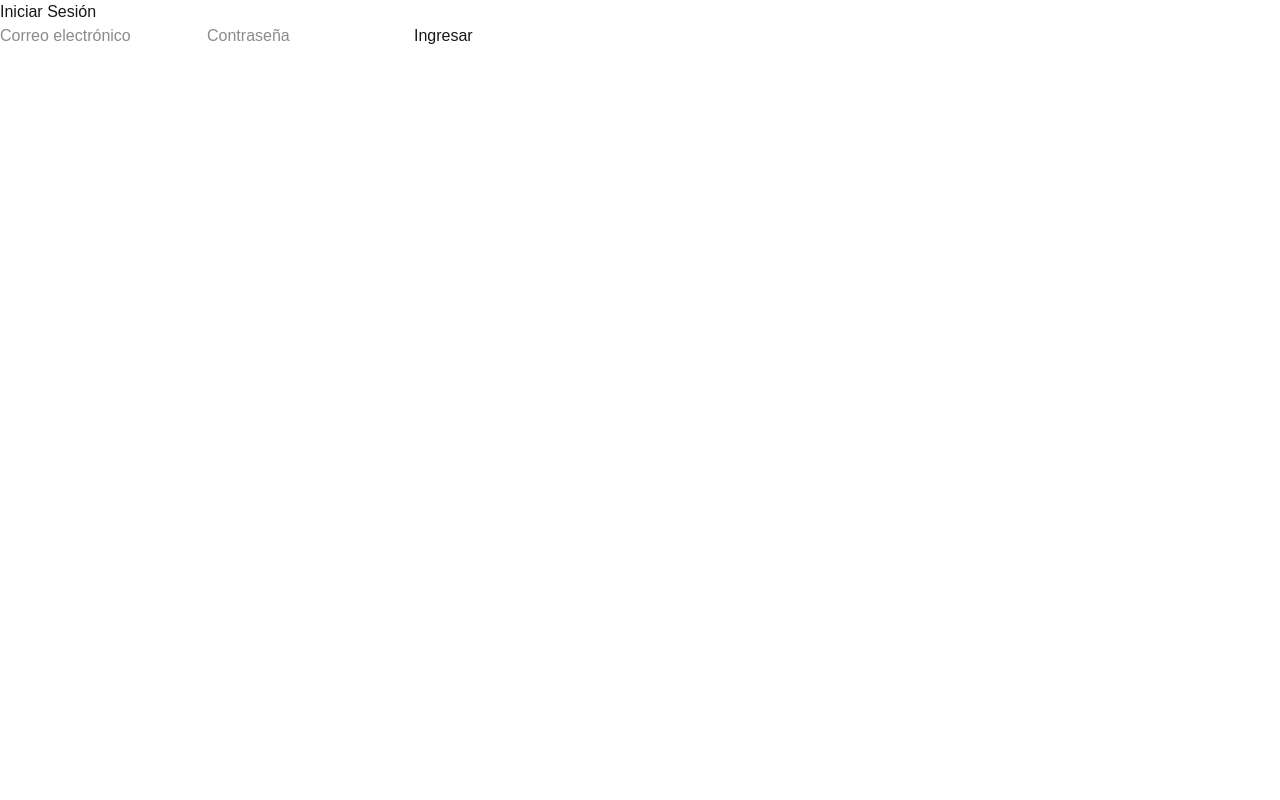
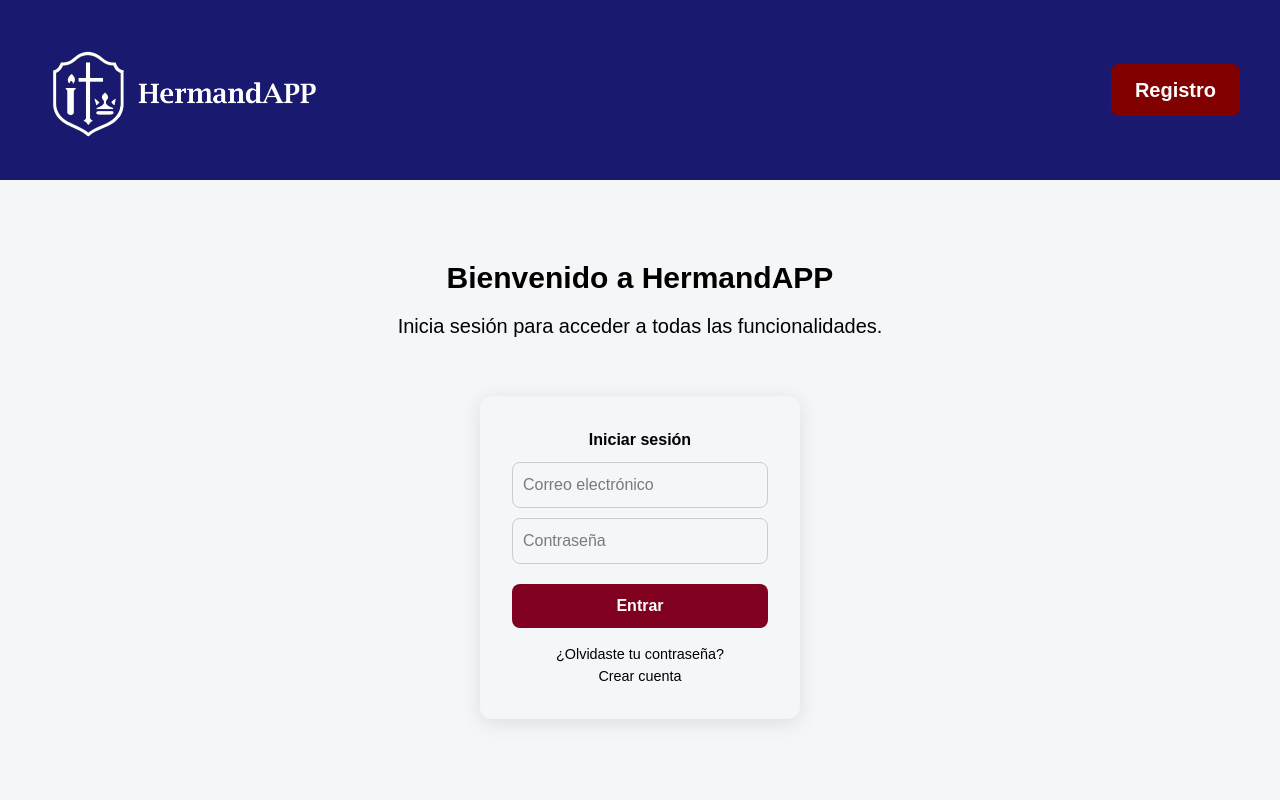
Before and after one commit to davdelpal1/HermandAPP, a Next.js app in the folder apps/web/: page /login in a window 1280 px wide. Shown: the top 800 px of the page. Built offline with nearby package versions, Linux system fonts and the light colour scheme.

Commit message:
Actualizando página de login

```diff
--- /dev/null
+++ b/apps/web/src/pages/dashboard.tsx
@@ -0,0 +1,43 @@
+import React from 'react';
+
+const Dashboard: React.FC = () => {
+    return (
+        <div className="dashboard-container">
+            <header className="dashboard-header">
+                <h1>Panel de Control</h1>
+            </header>
+            <main className="dashboard-main">
+                <section className="dashboard-section">
+                    <h2>Estadísticas</h2>
+                    <div className="stats-grid">
+                        <div className="stat-card">
+                            <h3>Usuarios</h3>
+                            <p>120</p>
+                        </div>
+                        <div className="stat-card">
+                            <h3>Eventos</h3>
+                            <p>15</p>
+                        </div>
+                        <div className="stat-card">
+                            <h3>Donaciones</h3>
+                            <p>€1,200</p>
+                        </div>
+                    </div>
+                </section>
+                <section className="dashboard-section">
+                    <h2>Últimos Movimientos</h2>
+                    <ul className="movements-list">
+                        <li>Juan Pérez realizó una donación de €50</li>
+                        <li>Evento "Cena Benéfica" creado</li>
+                        <li>María López se registró como usuario</li>
+                    </ul>
+                </section>
+            </main>
+            <footer className="dashboard-footer">
+                <p>© 2023 HermandAPP</p>
+            </footer>
+        </div>
+    );
+};
+
+export default Dashboard;
--- a/apps/web/src/pages/login.tsx
+++ b/apps/web/src/pages/login.tsx
@@ -1,28 +1,141 @@
-// apps/web/src/pages/login.tsx
 import { useState } from 'react';
-import { signInWithEmailAndPassword } from 'firebase/auth';
-import { auth } from '../lib/firebase';
+import { getAuth, signInWithEmailAndPassword } from 'firebase/auth';
+import { initializeApp } from 'firebase/app';
+import Image from 'next/image';
+import logo from '../assets/images/Logo.jpg';
 
-export default function LoginPage() {
+// Configura tu proyecto de Firebase aquí
+const firebaseConfig = {
+  apiKey: "AIzaSyBa48T8X9LC95zI5lKZpOAD5DalmGuCytI",
+  authDomain: "hermandapp-bed16.firebaseapp.com",
+  projectId: "hermandapp-bed16",
+  storageBucket: "hermandapp-bed16.firebasestorage.app",
+  messagingSenderId: "326574651601",
+  appId: "1:326574651601:web:fc34c05902155f2b322df0"
+};
+
+const app = initializeApp(firebaseConfig);
+const auth = getAuth(app);
+
+const Login = () => {
   const [email, setEmail] = useState('');
   const [password, setPassword] = useState('');
+  const [error, setError] = useState<string | null>(null);
 
-  const handleLogin = async () => {
+  const handleLogin = async (e: React.FormEvent) => {
+    e.preventDefault();
+    setError(null);
     try {
       await signInWithEmailAndPassword(auth, email, password);
-      alert('Inicio de sesión exitoso');
-    } catch (error) {
-      console.error('Error al iniciar sesión:', error);
-      alert('Error al iniciar sesión');
+      // Redirige si quieres
+      window.location.href = '/dashboard';
+    } catch (err: any) {
+      setError(err.message);
     }
   };
 
   return (
-    <div>
-      <h1>Iniciar Sesión</h1>
-      <input type="email" placeholder="Correo electrónico" onChange={(e) => setEmail(e.target.value)} />
-      <input type="password" placeholder="Contraseña" onChange={(e) => setPassword(e.target.value)} />
-      <button onClick={handleLogin}>Ingresar</button>
+    <div className="min-h-screen bg-white font-sans text-black">
+      <header className="flex items-center justify-between p-10 shadow bg-[#191970] text-white">
+        <Image src={logo} alt="Logo HermandApp" width={300} />
+        <a href="../register" className="btn text-xl font-bold px-6 py-3 bg-[#800000] text-white rounded-lg hover:bg-[#990000]">
+          Registro
+        </a>
+      </header>
+      <main className="p-4 md:p-10" style={{ background: '#f4f6f8' }}>
+        <section id="hermandapp" className="text-center py-10">
+          <h2 className="text-3xl font-bold mb-4">Bienvenido a HermandAPP</h2>
+          <p className="text-xl mb-4">Inicia sesión para acceder a todas las funcionalidades.</p>
+        </section>
+        <div style={styles.container}>
+          <div style={styles.loginBox}>
+            <h2 style={{ textAlign: 'center', fontWeight: 'bold' }}>Iniciar sesión</h2>
+            <form onSubmit={handleLogin}>
+              <input
+                type="email"
+                placeholder="Correo electrónico"
+                value={email}
+                onChange={(e) => setEmail(e.target.value)}
+                style={styles.input}
+                required
+              />
+              <input
+                type="password"
+                placeholder="Contraseña"
+                value={password}
+                onChange={(e) => setPassword(e.target.value)}
+                style={styles.input}
+                required
+              />
+              <button type="submit" style={styles.button}>Entrar</button>
+              {error && <p style={styles.error}>{error}</p>}
+            </form>
+            <div style={styles.links}>
+              <a href="#">¿Olvidaste tu contraseña?</a><br />
+              <a href="#">Crear cuenta</a>
+            </div>
+          </div>
+        </div>
+      </main>
+      <footer className="bg-[#191970] text-white text-center py-10">
+        <p className="text-lg mb-4">¿Tienes alguna duda?</p>
+        <a href="mailto:delgado.pallares.david@gmail.com" className="btn text-xl font-bold px-6 py-3 bg-[#800000] text-white rounded-lg hover:bg-[#990000]">
+          Contacta con nosotros
+        </a>
+        <div className="my-8"></div>
+        <p className="text-center text-sm">Desarrollado por David Delgado Pallares</p>
+      </footer>
     </div>
   );
-}
+};
+
+const styles: { [key: string]: React.CSSProperties } = {
+  container: {
+    display: 'flex',
+    justifyContent: 'center',
+    alignItems: 'flex-start',
+    height: 'calc(100vh - 100px)', // Reducido para disminuir el espacio
+    background: '#f4f6f8',
+    paddingTop: '0px', // Reducido al mínimo
+  },
+  loginBox: {
+    background: '#f4f6f8',
+    color: 'black',
+    padding: '2rem',
+    borderRadius: '12px',
+    boxShadow: '0 4px 20px rgba(0,0,0,0.1)',
+    width: '320px',
+  },
+  input: {
+    width: '100%',
+    padding: '10px',
+    marginTop: '10px',
+    borderRadius: '8px',
+    border: '1px solid #ccc',
+    background: '#f4f6f8',
+  },
+  button: {
+    width: '100%',
+    padding: '10px',
+    marginTop: '20px',
+    border: 'none',
+    borderRadius: '8px',
+    backgroundColor: '#800020', // Burdeos
+    color: 'white',
+    fontWeight: 'bold',
+    cursor: 'pointer',
+  },
+  error: {
+    color: 'red',
+    marginTop: '10px',
+    fontSize: '0.9rem',
+    textAlign: 'center',
+  },
+  links: {
+    textAlign: 'center',
+    marginTop: '1rem',
+    fontSize: '0.9rem',
+  },
+};
+
+export default Login;
```
